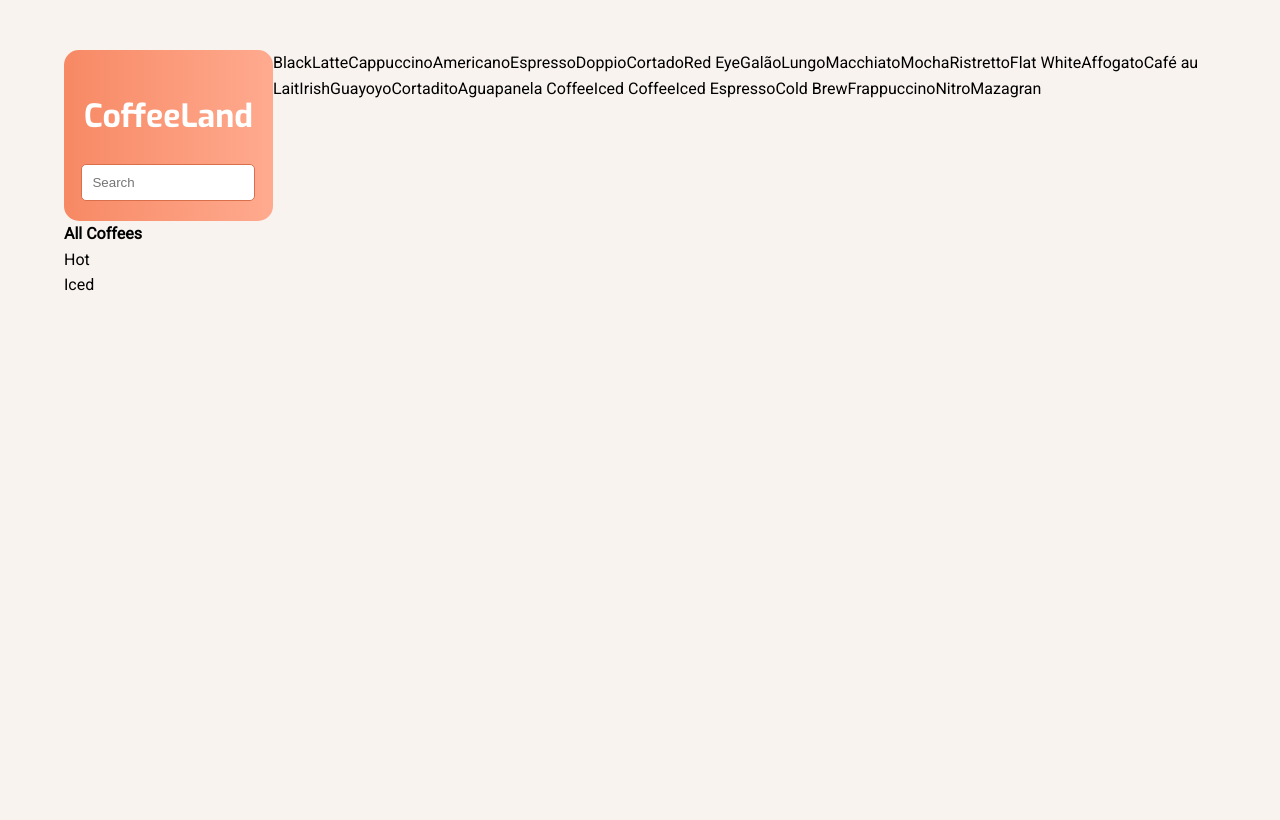
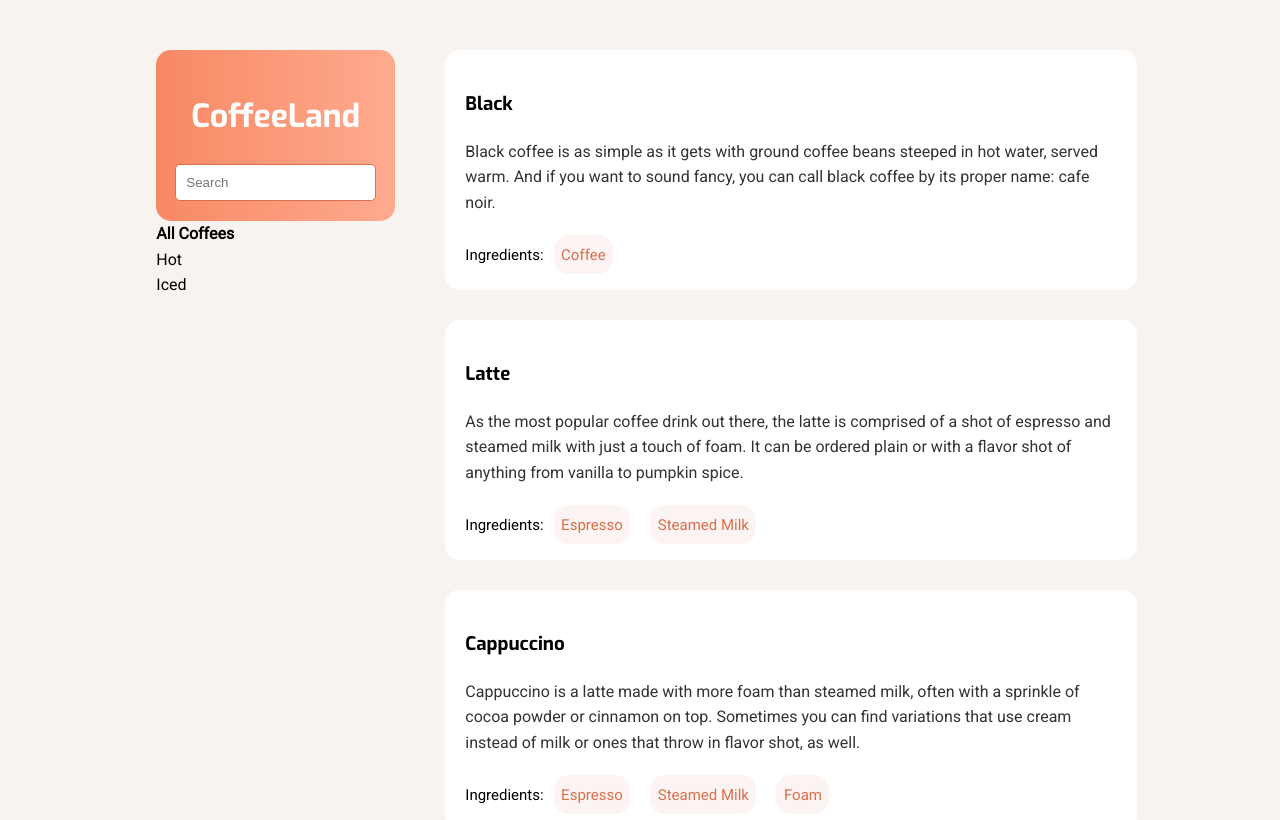
Before and after one commit to idnzozkan/coffee-land, a React (Create React App) app: page / in a window 1280 px wide. Shown: the top 820 px of the page. Built offline with nearby package versions, Linux system fonts and the light colour scheme.

Commit message:
Add card component to content

```diff
--- a/src/app/components/Content/Content.jsx
+++ b/src/app/components/Content/Content.jsx
@@ -1,6 +1,8 @@
 import React, { useEffect } from "react"
+import styled from "styled-components"
 import { useSelector, useDispatch } from "react-redux"
 import { loadCoffees } from '../../store/actions/coffeeActions'
+import CoffeeCard from "./CoffeeCard"
 
 const Content = () => {
   const dispatch = useDispatch()
@@ -20,10 +22,35 @@ const Content = () => {
   const searchedTerm = useSelector(state => state.search.term)
 
   return (
-    <div>
-      {coffees.filter(coffee => coffee.title.toLowerCase().includes(searchedTerm.toLowerCase())).map(coffee => (<span key={coffee.id}>{coffee.title}</span>))}
-    </div>
+    <ContentContainer>
+      {
+        coffees
+          .filter(coffee => coffee.title.toLowerCase().includes(searchedTerm.toLowerCase()))
+          .map(coffee => (
+            <CoffeeCard title={coffee.title}
+              description={coffee.description}
+              ingredients={coffee.ingredients}
+              key={coffee.id}
+            />)
+          )
+      }
+    </ContentContainer>
   )
 }
 
+const ContentContainer = styled.div`
+  width: 53vw;
+  border-radius: 1.5rem;
+  margin-left: 5rem;
+
+  @media (max-width: 960px) {
+    display: flex;
+    flex-direction: column;
+    align-items: center;
+    width: 100%;
+    margin-left: 0;
+    margin-top: 5rem;
+  }
+`
+
 export default Content
```
